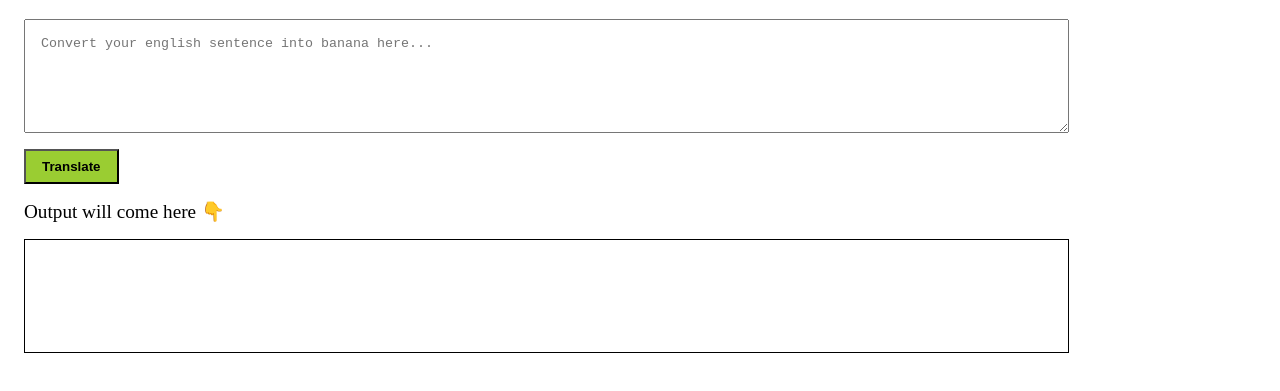
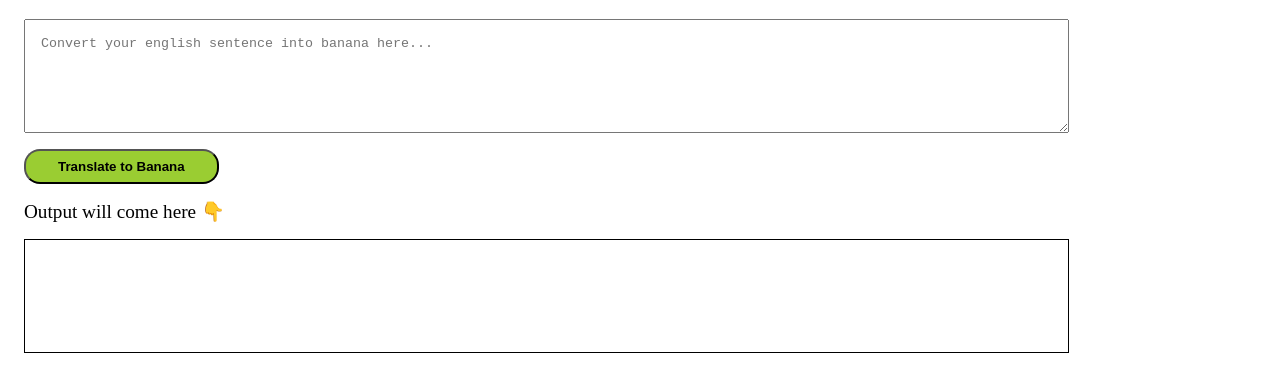
Before and after one commit to ShivamT16/neogcamp-banana-talk, a plain HTML site: page index.html in a window 1280 px wide. Shown: the part 125-516 px from the top of the page. Drawn offline with Linux system fonts and the light colour scheme.

Commit message:
Styles updated

```diff
--- a/index.html
+++ b/index.html
@@ -16,8 +16,9 @@
         button{
             margin: 1rem;
             background-color: yellowgreen;
-            padding: 0.5rem 1rem;
+            padding: 0.5rem 2rem;
             display: block;
+            border-radius: 1rem;
 
         }
 
@@ -46,11 +47,10 @@
     <h1> talk bananaaaa</h1>
     <textarea id="txt-input"
         placeholder="Convert your english sentence into banana here..."></textarea>
-    <button id="btn-translate"><strong>Translate</strong></button>
+    <button id="btn-translate"><strong>Translate to Banana</strong></button>
 
     <div style="font-size: larger;"> Output will come here 👇</div>
     <div id="output"></div>
     <script src="app.js" type="text/javascript"></script>
 </body>
-
 </html>
```
Also changed, not shown: 1 other file.
